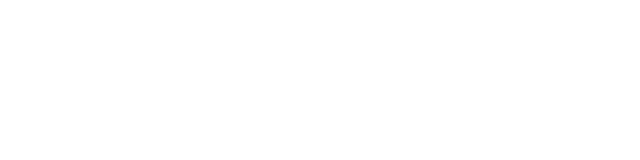
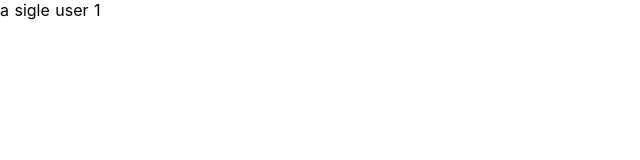
Before and after one commit to Bojackxiang/nuxt, a Nuxt app: page /users/1 in a window 1280 px wide. Before the commit this address had no page. Shown: the top 160 px of the page, without its empty margins (0-640 px from the left). Built offline with nearby package versions, Linux system fonts and the light colour scheme.

Commit message:
创建了动态路由 {{$route.params.id}} 哪怕是子路由都是可以直接获取饿的

```diff
--- /dev/null
+++ b/pages/users/_id/index.vue
@@ -0,0 +1,15 @@
+<template>
+  <div>
+    a sigle user  {{$route.params.id}}
+  </div>
+</template>
+
+<script>
+  export default {
+
+  }
+</script>
+
+<style lang="scss" scoped>
+
+</style>
--- /dev/null
+++ b/pages/users/_id/more_details.vue
@@ -0,0 +1,10 @@
+<template>
+  <div>more detaiuls of user {{ $route.params.id }}</div>
+</template>
+
+<script>
+export default {};
+</script>
+
+<style lang="scss" scoped>
+</style>
```
Also changed, not shown: 1 other file (tests, documents, lock files or other folders).
